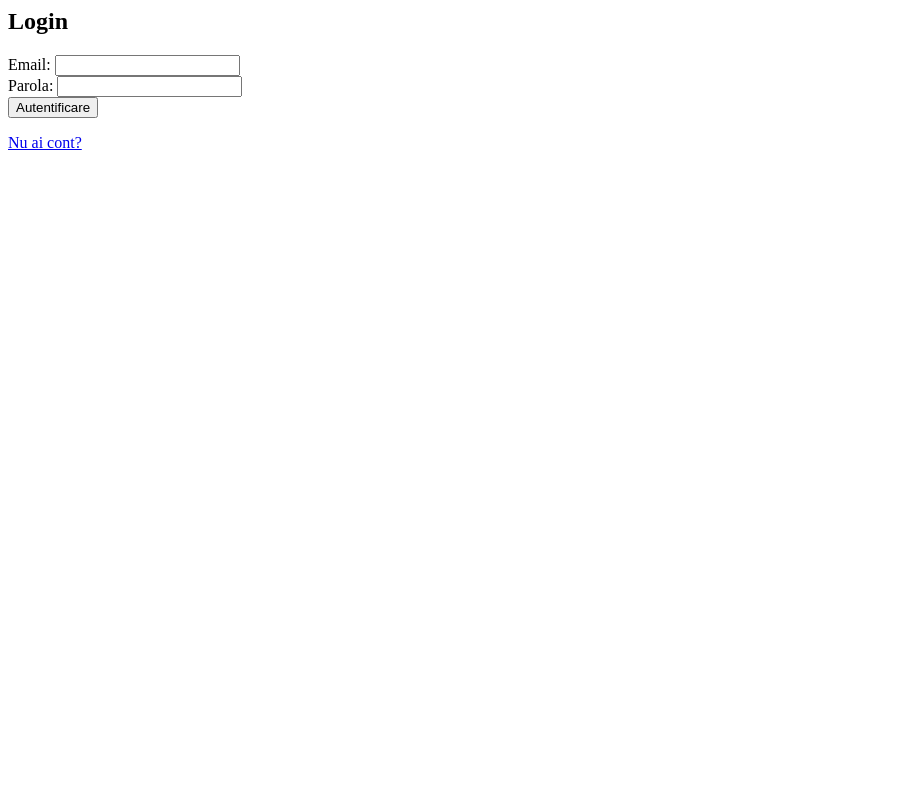
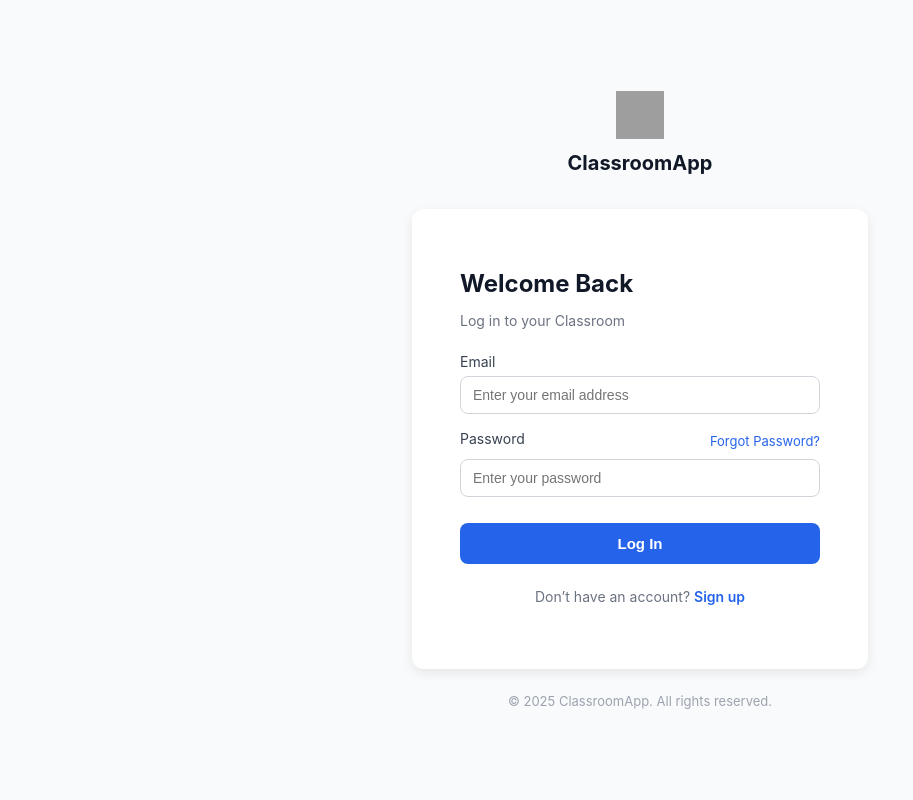
Before and after one commit to VladSchiopu/Smarthack_Interactive_Classroom, a Flask app: page /login in a window 1280 px wide. Shown: the whole page, without its empty margins (0-913 px from the left). Run offline with Flask 3, Linux system fonts and the light colour scheme; grey boxes are pictures that could not be loaded.

Commit message:
update html - login, register

```diff
--- a/app/routes.py
+++ b/app/routes.py
@@ -30,16 +30,7 @@ def register():
         add_user(email, name, password)
         return redirect(url_for("main.login"))
 
-    return render_template_string("""
-        <h2>Înregistrare</h2>
-        <form method="post">
-            Nume: <input type="text" name="name"><br>
-            Email: <input type="email" name="email"><br>
-            Parola: <input type="password" name="password"><br>
-            <button type="submit">Înregistrează</button>
-        </form>
-        <a href="/login">Ai deja cont?</a>
-    """)
+    return render_template("register.html")
 
 
 # ---- Login ----
@@ -55,15 +46,7 @@ def login():
             return redirect(url_for("main.hello"))
         return "Date de autentificare incorecte!"
 
-    return render_template_string("""
-        <h2>Login</h2>
-        <form method="post">
-            Email: <input type="email" name="email"><br>
-            Parola: <input type="password" name="password"><br>
-            <button type="submit">Autentificare</button>
-        </form>
-        <a href="/register">Nu ai cont?</a>
-    """)
+    return render_template("login.html")
 
 
 # ---- Logout ----
--- /dev/null
+++ b/app/static/css/auth.css
@@ -0,0 +1,129 @@
+/* General layout */
+body {
+  font-family: "Inter", sans-serif;
+  background-color: #f9fafb;
+  margin: 0;
+  height: 100vh;
+  display: flex;
+  justify-content: center;
+  align-items: center;
+}
+
+.auth-page {
+  display: flex;
+  flex-direction: column;
+  align-items: center;
+  width: 100%;
+}
+
+.auth-logo {
+  text-align: center;
+  margin-bottom: 20px;
+}
+
+.auth-logo img {
+  width: 48px;
+  height: 48px;
+}
+
+.auth-logo h1 {
+  margin-top: 8px;
+  font-size: 20px;
+  font-weight: 700;
+  color: #111827;
+}
+
+/* Card */
+.auth-card {
+  background-color: #ffffff;
+  padding: 40px 48px;
+  border-radius: 12px;
+  box-shadow: 0 4px 12px rgba(0,0,0,0.08);
+  width: 360px;
+  text-align: left;
+}
+
+.auth-card h2 {
+  font-size: 24px;
+  margin-bottom: 8px;
+  color: #111827;
+}
+
+.auth-card p {
+  font-size: 14px;
+  color: #6b7280;
+  margin-bottom: 24px;
+}
+
+.auth-card form {
+  display: flex;
+  flex-direction: column;
+}
+
+label {
+  font-size: 14px;
+  color: #374151;
+  margin-bottom: 6px;
+}
+
+input {
+  border: 1px solid #d1d5db;
+  border-radius: 8px;
+  padding: 10px 12px;
+  font-size: 14px;
+  margin-bottom: 16px;
+  outline: none;
+  transition: border-color 0.2s ease;
+}
+
+input:focus {
+  border-color: #2563eb;
+}
+
+.password-row {
+  display: flex;
+  justify-content: space-between;
+  align-items: center;
+  margin-bottom: 6px;
+}
+
+.forgot-link {
+  font-size: 13px;
+  color: #2563eb;
+  text-decoration: none;
+}
+
+.primary-btn {
+  background-color: #2563eb;
+  color: white;
+  border: none;
+  border-radius: 8px;
+  padding: 12px 0;
+  font-weight: 600;
+  font-size: 15px;
+  cursor: pointer;
+  margin-top: 10px;
+}
+
+.primary-btn:hover {
+  background-color: #1d4ed8;
+}
+
+.switch {
+  text-align: center;
+  margin-top: 24px;
+  font-size: 14px;
+  color: #374151;
+}
+
+.switch a {
+  color: #2563eb;
+  font-weight: 600;
+  text-decoration: none;
+}
+
+footer {
+  font-size: 13px;
+  color: #9ca3af;
+  margin-top: 24px;
+}
--- a/app/templates/base.html
+++ b/app/templates/base.html
@@ -2,8 +2,14 @@
 <html lang="en">
 <head>
     <meta charset="UTF-8">
-    <title>{{ title or "Dashboard" }}</title>
-    <link rel="stylesheet" href="{{ url_for('static', filename='css/dashboard.css') }}">
+    <title>{{ title or "ClassroomApp" }}</title>
+
+    {% if request.path.startswith('/login')
+          or request.path.startswith('/register') %}
+        <link rel="stylesheet" href="{{ url_for('static', filename='css/auth.css') }}">
+    {% else %}
+        <link rel="stylesheet" href="{{ url_for('static', filename='css/dashboard.css') }}">
+    {% endif %}
 </head>
 <body>
     {% block content %}{% endblock %}
--- /dev/null
+++ b/app/templates/login.html
@@ -0,0 +1,36 @@
+{% extends "base.html" %}
+{% block content %}
+
+<div class="auth-page">
+  <div class="auth-logo">
+    <img src="{{ url_for('static', filename='images/logo.png') }}" alt="ClassroomApp">
+    <h1>ClassroomApp</h1>
+  </div>
+
+  <div class="auth-card">
+    <h2>Welcome Back</h2>
+    <p>Log in to your Classroom</p>
+
+    <form method="post">
+      <label>Email</label>
+      <input type="email" name="email" placeholder="Enter your email address" required>
+
+      <div class="password-row">
+        <label>Password</label>
+        <a href="#" class="forgot-link">Forgot Password?</a>
+      </div>
+      <input type="password" name="password" placeholder="Enter your password" required>
+
+      <button type="submit" class="primary-btn">Log In</button>
+    </form>
+
+    <p class="switch">
+      Don’t have an account?
+      <a href="{{ url_for('main.register') }}">Sign up</a>
+    </p>
+  </div>
+
+  <footer>© 2025 ClassroomApp. All rights reserved.</footer>
+</div>
+
+{% endblock %}
```
Also changed, not shown: app/templates/register.html (added, +36 -0 lines).
